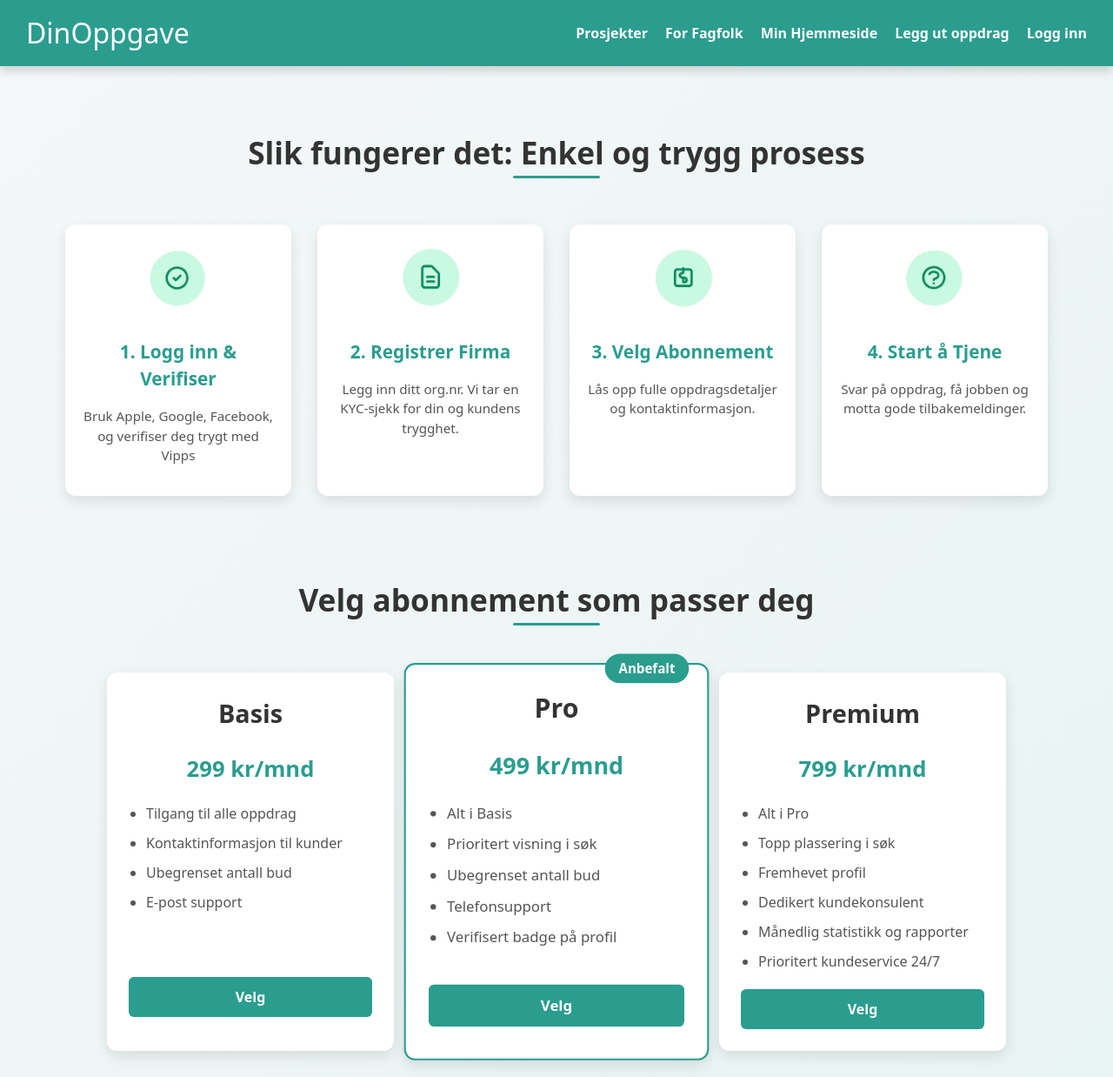
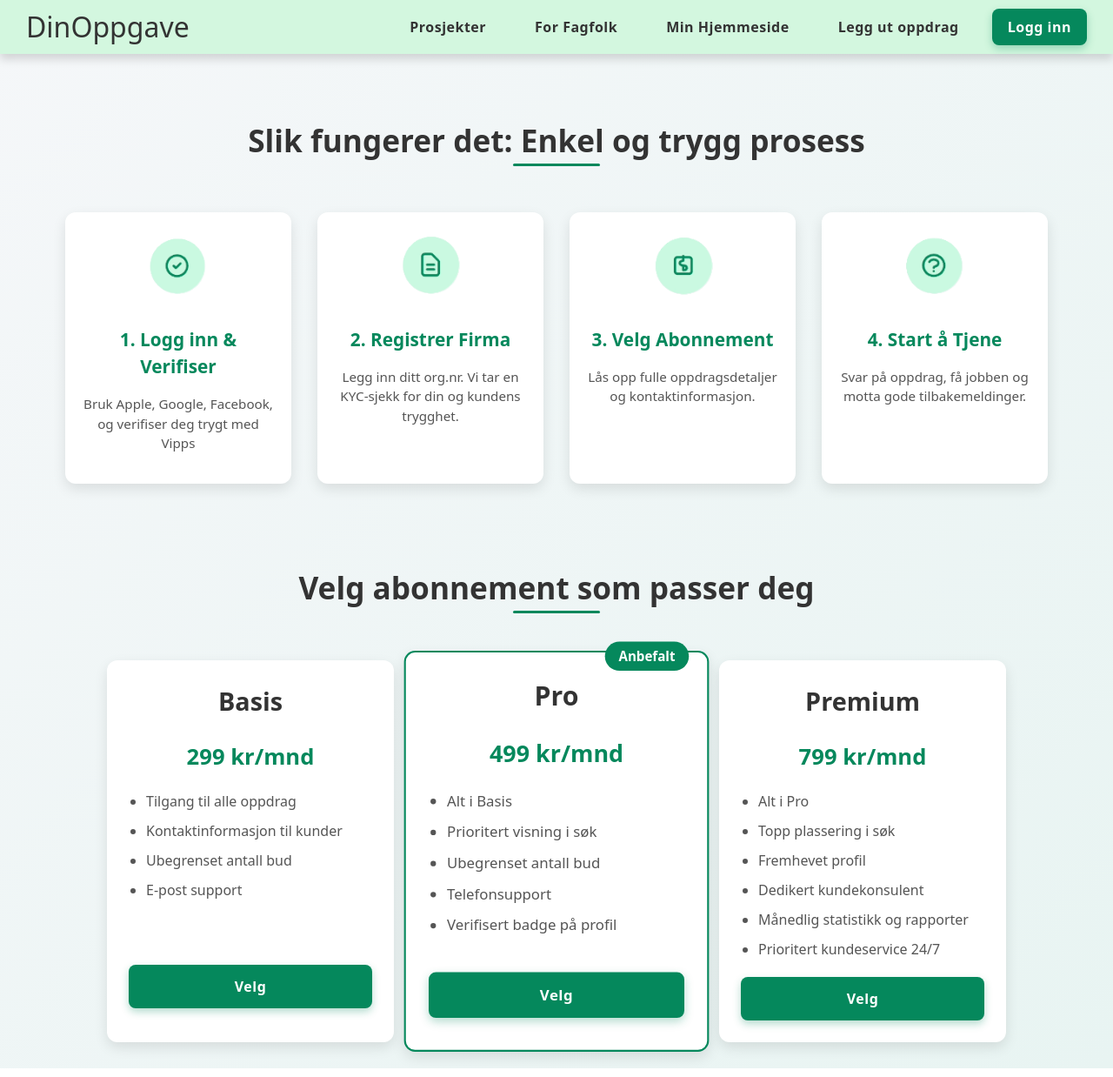
Before and after one commit to Brobo1/frontend-presentation, a React (Vite) app: page / in a window 1280 px wide. Shown: the whole page at 87% size. Built offline with nearby package versions, Linux system fonts and the light colour scheme.

Commit message:
Update `Head` navbar buttons, refine styling, and improve color scheme across components

```diff
--- a/src/App.css
+++ b/src/App.css
@@ -12,9 +12,9 @@
   justify-content: space-between;
   align-items: center;
   padding: 10px 30px;
-  background-color: #2a9d8f;
+  background-color: #d3f7df;
   box-shadow: 0 6px 10px rgba(0, 0, 0, 0.15);
-  color: white;
+  color: #333;
 }
 
 #navbarTitle {
@@ -30,6 +30,40 @@
   gap: 20px;
 }
 
+.nav-btn {
+  background: none;
+  border: none;
+  padding: 10px 18px;
+  font-weight: 600;
+  border-radius: 8px;
+  cursor: pointer;
+  transition: all 0.3s ease;
+  color: #333;
+  position: relative;
+  overflow: hidden;
+  letter-spacing: 0.5px;
+}
+
+.nav-btn:hover,
+.nav-btn:focus {
+  background-color: rgba(5, 136, 92, 0.1);
+  transform: translateY(-2px);
+  box-shadow: 0 4px 8px rgba(0, 0, 0, 0.05);
+}
+
+.nav-btn.highlight {
+  background-color: #05885c;
+  color: white;
+  box-shadow: 0 4px 10px rgba(5, 136, 92, 0.3);
+}
+
+.nav-btn.highlight:hover,
+.nav-btn.highlight:focus {
+  background-color: #046d4a;
+  transform: translateY(-2px);
+  box-shadow: 0 6px 12px rgba(5, 136, 92, 0.4);
+}
+
 #stepsContainer {
   display: flex;
   gap: 30px;
@@ -43,7 +77,9 @@
   padding: 20px;
   width: 220px;
   box-shadow: 0 6px 15px rgba(0, 0, 0, 0.1);
-  transition: transform 0.3s ease, box-shadow 0.3s ease;
+  transition:
+    transform 0.3s ease,
+    box-shadow 0.3s ease;
 }
 
 #stepContainer:hover {
@@ -59,7 +95,7 @@
 }
 
 #stepContainer h2 {
-  color: #2a9d8f;
+  color: #05885c;
   margin: 10px 0;
   font-size: 1.3em;
 }
@@ -84,7 +120,9 @@
   width: 280px;
   box-shadow: 0 6px 15px rgba(0, 0, 0, 0.1);
   position: relative;
-  transition: transform 0.3s ease, box-shadow 0.3s ease;
+  transition:
+    transform 0.3s ease,
+    box-shadow 0.3s ease;
 }
 
 .subscription-tier:hover {
@@ -101,7 +139,7 @@
 .subscription-tier .price {
   font-size: 1.6em;
   font-weight: 600;
-  color: #2a9d8f;
+  color: #05885c;
   margin: 15px 0;
 }
 
@@ -118,23 +156,30 @@
 }
 
 .subscription-tier .subscribe-btn {
-  background-color: #2a9d8f;
+  background-color: #05885c;
   color: white;
   width: 100%;
-  padding: 12px;
+  padding: 14px;
   border: none;
-  border-radius: 6px;
+  border-radius: 8px;
   font-weight: 600;
   cursor: pointer;
-  transition: background-color 0.3s ease;
+  transition: all 0.3s ease;
+  box-shadow: 0 4px 10px rgba(5, 136, 92, 0.3);
+  letter-spacing: 0.5px;
+  position: relative;
+  overflow: hidden;
 }
 
-.subscription-tier .subscribe-btn:hover {
-  background-color: #218579;
+.subscription-tier .subscribe-btn:hover,
+.subscription-tier .subscribe-btn:focus {
+  background-color: #046d4a;
+  transform: translateY(-2px);
+  box-shadow: 0 6px 15px rgba(5, 136, 92, 0.4);
 }
 
 .subscription-tier.recommended {
-  border: 2px solid #2a9d8f;
+  border: 2px solid #05885c;
   transform: scale(1.05);
 }
 
@@ -146,7 +191,7 @@
   position: absolute;
   top: -12px;
   right: 20px;
-  background-color: #2a9d8f;
+  background-color: #05885c;
   color: white;
   padding: 5px 15px;
   border-radius: 20px;
@@ -172,13 +217,13 @@
 }
 
 #content > h1::after {
-  content: '';
+  content: "";
   position: absolute;
   bottom: 0;
   left: 50%;
   transform: translateX(-50%);
   width: 100px;
   height: 3px;
-  background-color: #2a9d8f;
+  background-color: #05885c;
   border-radius: 2px;
 }
--- a/src/comps/head/Head.jsx
+++ b/src/comps/head/Head.jsx
@@ -4,11 +4,11 @@ export function Head() {
       <div id={"navbar"}>
         <h1 id={"navbarTitle"}>DinOppgave</h1>
         <div id={"navbarBtns"}>
-          <p>Prosjekter</p>
-          <p>For Fagfolk</p>
-          <p>Min Hjemmeside</p>
-          <p>Legg ut oppdrag</p>
-          <p>Logg inn</p>
+          <button className="nav-btn">Prosjekter</button>
+          <button className="nav-btn">For Fagfolk</button>
+          <button className="nav-btn">Min Hjemmeside</button>
+          <button className="nav-btn">Legg ut oppdrag</button>
+          <button className="nav-btn highlight">Logg inn</button>
         </div>
       </div>
     </>
--- a/src/index.css
+++ b/src/index.css
@@ -47,7 +47,7 @@ button:hover {
 }
 button:focus,
 button:focus-visible {
-  outline: 4px auto -webkit-focus-ring-color;
+  outline: none;
 }
 
 @media (prefers-color-scheme: light) {
```
